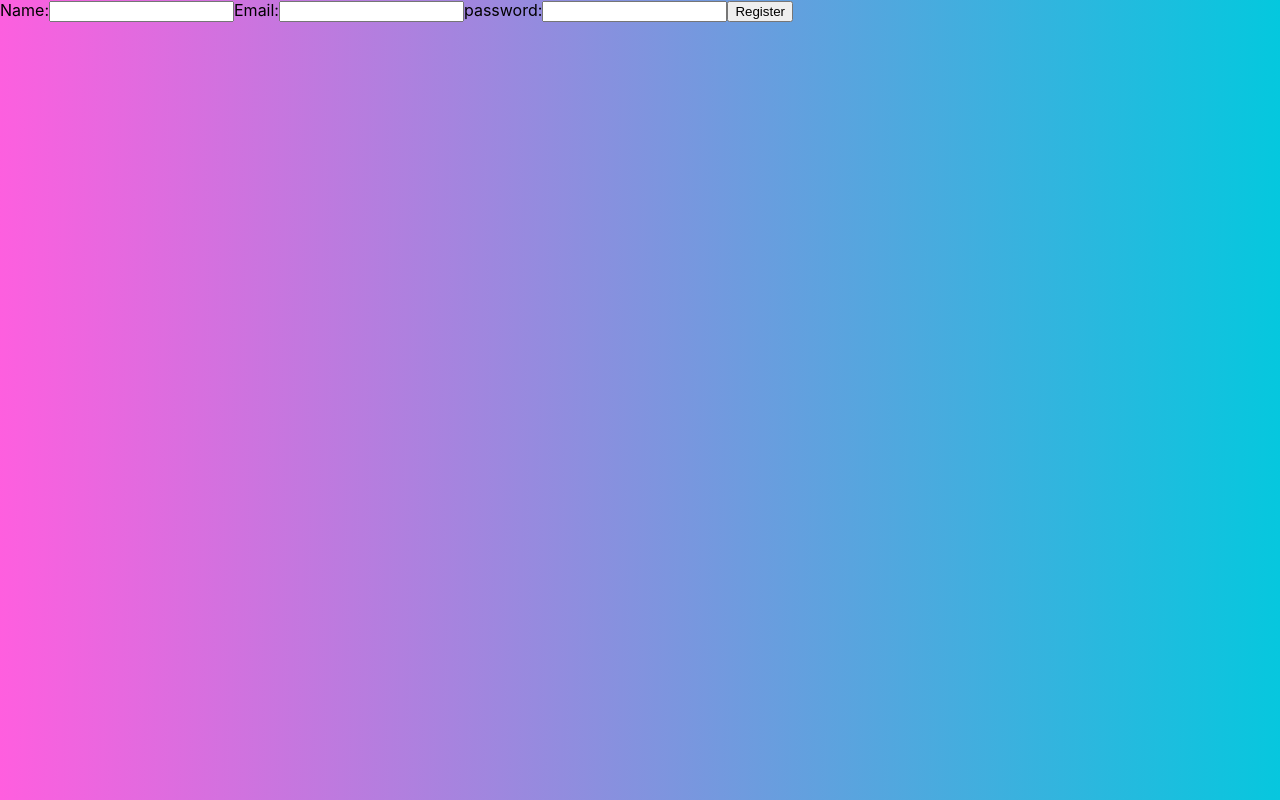
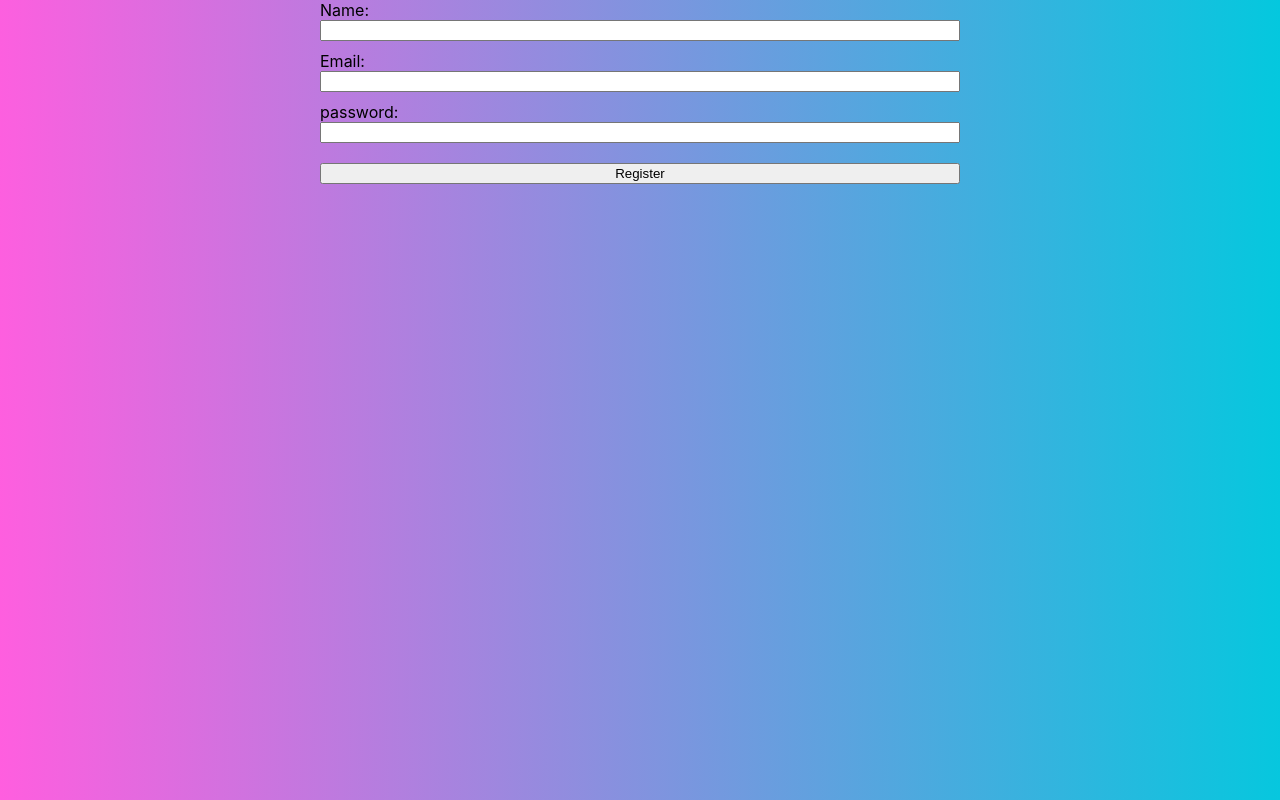
Before and after one commit to vinayv-456/face-recognition-platform, a React (Create React App) app: page / in a window 1280 px wide. Built offline with nearby package versions, Linux system fonts and the light colour scheme; no server answers.

Commit message:
Add register route

```diff
--- a/src/components/Register/Register.js
+++ b/src/components/Register/Register.js
@@ -2,36 +2,41 @@ import React, { useState, useEffect } from 'react';
 
 import axiosInstance from '../../apis/client'
 
-const Register = () => {
+const Register = ({ handleRoute }) => {
   const [form, setForm] = useState({})
 
   const onNameChange = (event) => {
-    setForm(...form, {name: event.target.value})
+    let name = event.target.value
+    setForm({...form, name: name})
   }
 
   const onEmailChange = (event) => {
-    setForm(...form, {email: event.target.value})
+    setForm({...form, email: event.target.value})
   }
 
   const onPasswordChange = (event) => {
-    setForm(...form, {password: event.target.value})
+    setForm({...form, password: event.target.value})
   }
 
-  const onSubmitSignIn = async() => {
+  const handleSignUp = async() => {
     console.log(form)
     const result = await axiosInstance.post('/sign-up', {...form})
+    if(result)
+    handleRoute("home");
   }
 
     return (
-      <div>
-        Name:
-        <input type="text" onInput={onNameChange}></input>
-        Email:
-        <input type="text" onInput={onEmailChange}/>
-        password:
-        <input type="text" onInput={onPasswordChange}/>
+      <div style={{display: 'flex', justifyContent:'center'}}>
+        <div style={{display:'flex', flexDirection:'column', alignContent:'center', width:'50%'}}>
+          Name:
+          <input type="text" onInput={onNameChange} style={{marginBottom:'10px'}}></input>
+          Email:
+          <input type="text" onInput={onEmailChange} style={{marginBottom:'10px'}}/>
+          password:
+          <input type="text" onInput={onPasswordChange} style={{marginBottom: '20px'}}/>
 
-        <button onClick={onSubmitSignIn()}>Register</button>
+          <button onClick={handleSignUp}>Register</button>
+        </div>
       </div>
     );
   }
```
